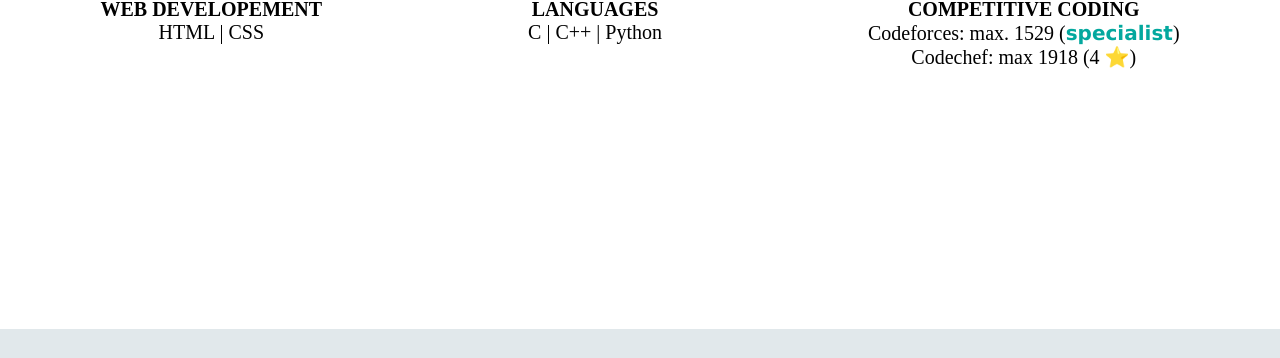
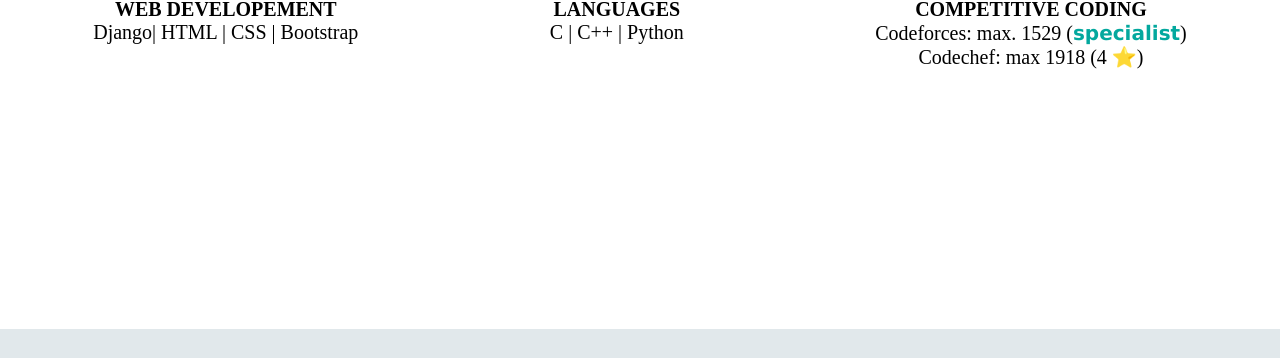
Before and after one commit to adityap25/resume, a plain HTML site: page index.html in a window 1280 px wide. Shown: the part 1961-2319 px from the top of the page. Drawn offline with Linux system fonts and the light colour scheme.

Commit message:
Update index.html

```diff
--- a/index.html
+++ b/index.html
@@ -42,7 +42,7 @@
             <div class="webd">
                 <img class="skillimg" src="images/webdlogo.png" alt="web d">
                 <h2>WEB DEVELOPEMENT</h2>
-                <p>HTML | CSS</p>
+                <p>Django| HTML | CSS | Bootstrap</p>
             </div>
             <div class="languages">
                <img class="skillimg" src="images/langlogo.png" alt="languages">
```
